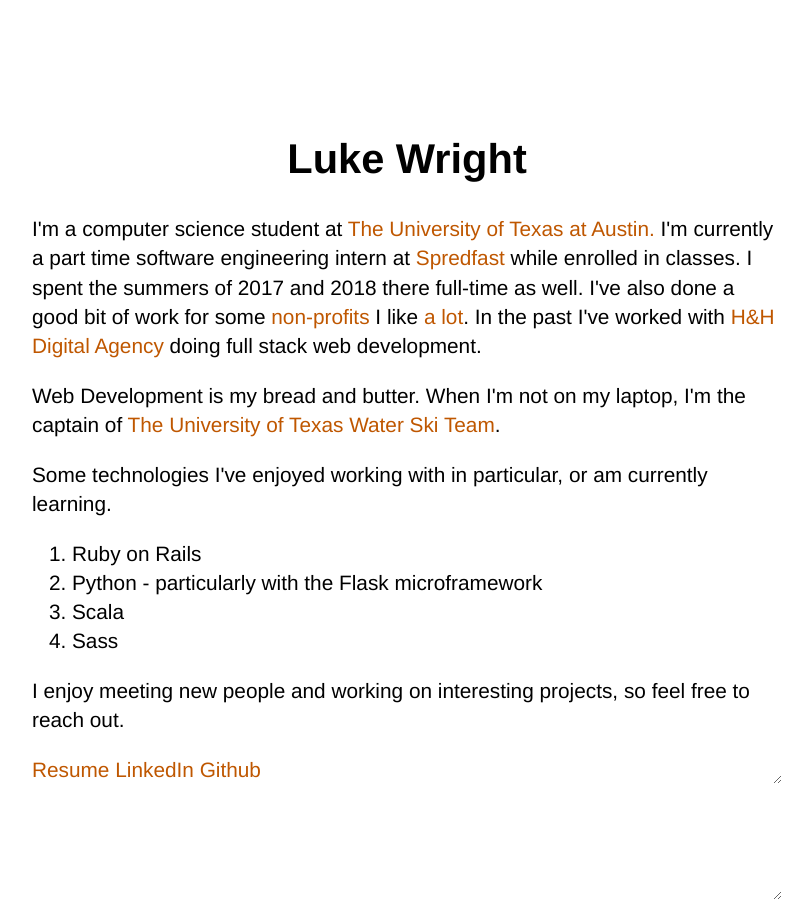
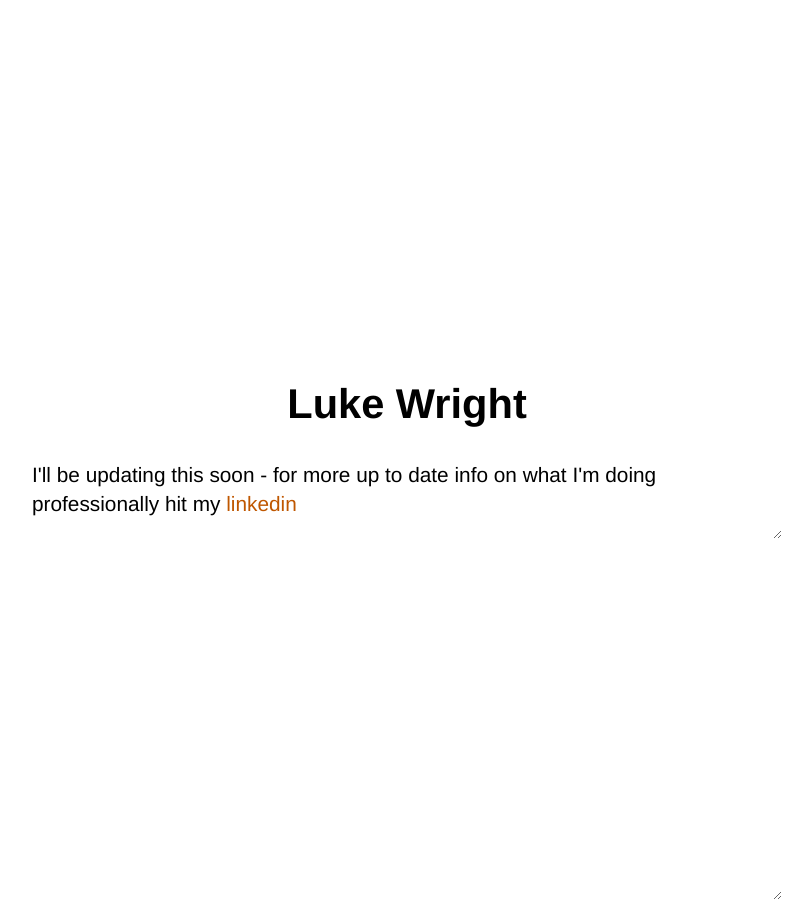
Before and after one commit to simplyluke/simplyluke.github.io, a Jekyll site: the page built from index.html, in a window 1280 px wide. Shown: the whole page, without its empty margins (233-1045 px from the left). Built offline with Jekyll 4.4.1, drawn with Linux system fonts in a browser that asks for light colours; Markdown is read by kramdown in place of the engine named in the settings.

Commit message:
temporary content update

```diff
--- a/index.html
+++ b/index.html
@@ -6,26 +6,6 @@ title: Luke Wright
   <div class="content">
 
     <h1>Luke Wright</h1>
-    <p>
-    I'm a computer science student at <a href="http://www.utexas.edu/" target="_blank">The University of Texas at Austin.</a> I'm currently a part time software engineering intern at <a href="https://spredfast.com/" target="_blank">Spredfast</a> while enrolled in classes. I spent the summers of 2017 and 2018 there full-time as well. I've also done a good bit of work for some <a href="https://rainforestpartnership.org/" target="_blank">non-profits</a> I like <a href="http://balloonchallenge.org/" target="_blank">a lot</a>. In the past I've worked with <a href="http://hnhdigitalagency.com/" target="_blank">H&H Digital Agency</a> doing full stack web development.
-    </p>
-    <p>Web Development is my bread and butter. When I'm not on my laptop, I'm the captain of <a href="http://texaswaterski.org/">The University of Texas Water Ski Team</a>.</p>
-    <p>
-      Some technologies I've enjoyed working with in particular, or am currently learning.
-    </p>
-    <ul>
-      <li>Ruby on Rails</li>
-      <li>Python - particularly with the Flask microframework</li>
-      <li>Scala</li>
-      <li>Sass</li>
-    </ul>
-    <p>
-      I enjoy meeting new people and working on interesting projects, so feel free to reach out.
-    </p>
-    <ul class="links">
-      <li><a href="luke_wright_resume.pdf" target="_blank">Resume</a></li>
-      <li><a href="https://www.linkedin.com/in/simplyluke" target="_blank">LinkedIn</a></li>
-      <li><a href="https://github.com/simplyluke" target="_blank">Github</a></li>
-    </ul>
+    <p>I'll be updating this soon - for more up to date info on what I'm doing professionally hit my <a href="gh repo clone simplyluke/simplyluke.github.io" target="_blank">linkedin</a></p>
   </div>
 </div>
```
Also changed, not shown: 1 other file.
